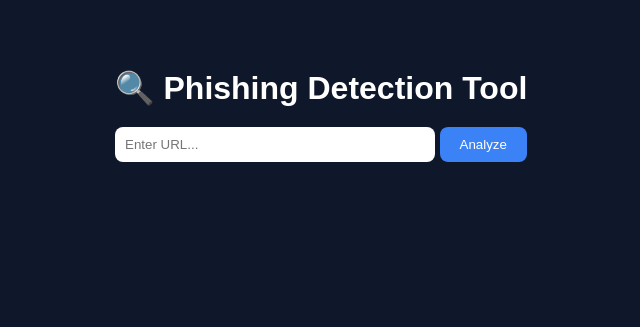
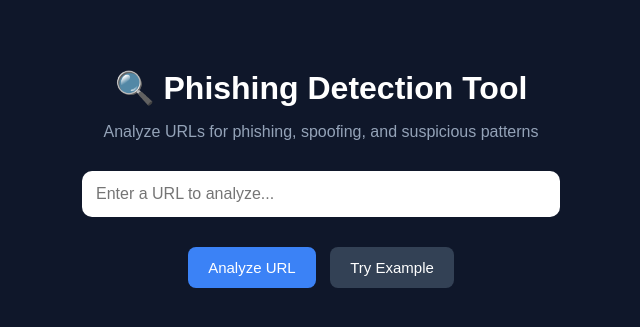
Before and after one commit to manav1777/phishing-detector, a Flask app: page / in a window 1280 px wide. Shown: the top 327 px of the page, without its empty margins (319-959 px from the left). Run offline with Flask 3, Linux system fonts and the light colour scheme.

Commit message:
Improve UI and add demo feature for phishing detection tool

```diff
--- a/app.py
+++ b/app.py
@@ -112,16 +112,35 @@ def analyze(url):
 
     return score, risk, reasons
 
-# ---- Routes ----
+
+#---- demo route-----
+
+@app.route("/demo")
+def demo():
+    demo_url = "http://paypal-secure-login.verify-account.ru"
+
+    score, risk, reasons = analyze(demo_url)
+
+    result = {
+        "url": demo_url,
+        "score": score,
+        "risk": risk,
+        "reasons": reasons
+    }
+
+    return render_template("index.html", result=result, demo_url=demo_url)
+
+
+#---- Routes ----
 
 @app.route("/", methods=["GET", "POST"])
 def home():
     result = None
+    demo_url = ""
 
     if request.method == "POST":
         url = request.form.get("url")
 
-        # 🛡️ Prevent empty input crash
         if not url or url.strip() == "":
             return render_template("index.html", result=None)
 
@@ -134,7 +153,7 @@ def home():
             "reasons": reasons
         }
 
-    return render_template("index.html", result=result)
+    return render_template("index.html", result=result, demo_url=demo_url)
 
 if __name__ == "__main__":
     app.run()
--- a/templates/index.html
+++ b/templates/index.html
@@ -13,55 +13,80 @@
         }
 
         h1 {
-            margin-bottom: 20px;
+            margin-bottom: 10px;
+            font-size: 32px;
         }
 
-        form {
+        p.subtitle {
+            color: #94a3b8;
             margin-bottom: 30px;
         }
 
+        .input-section {
+            margin-bottom: 25px;
+        }
+
         input {
-            padding: 10px;
-            width: 300px;
-            border-radius: 8px;
+            padding: 14px;
+            width: 450px;
+            border-radius: 10px;
             border: none;
+            font-size: 16px;
+        }
+
+        .buttons {
+            margin-top: 15px;
         }
 
         button {
-            padding: 10px 20px;
+            padding: 12px 20px;
             border: none;
             border-radius: 8px;
             background-color: #3b82f6;
             color: white;
             cursor: pointer;
+            font-size: 15px;
+            margin: 5px;
         }
 
         button:hover {
             background-color: #2563eb;
         }
 
+        .demo-btn {
+            background-color: #334155;
+        }
+
+        .demo-btn:hover {
+            background-color: #475569;
+        }
+
         .card {
             background-color: #1e293b;
-            padding: 20px;
-            border-radius: 12px;
-            width: 400px;
-            margin: 0 auto;
+            padding: 25px;
+            border-radius: 14px;
+            width: 450px;
+            margin: 30px auto;
+            text-align: left;
         }
 
         .low {
             color: #22c55e;
+            font-weight: bold;
         }
 
         .medium {
             color: #facc15;
+            font-weight: bold;
         }
 
         .high {
             color: #ef4444;
+            font-weight: bold;
         }
 
         ul {
-            text-align: left;
+            margin-top: 10px;
         }
     </style>
 </head>
@@ -69,34 +94,61 @@
 <body>
 
     <h1>🔍 Phishing Detection Tool</h1>
+    <p class="subtitle">Analyze URLs for phishing, spoofing, and suspicious patterns</p>
 
     <form method="POST">
-        <input type="text" name="url" placeholder="Enter URL..." required>
-        <button type="submit">Analyze</button>
+
+        <div class="input-section">
+            <input
+                type="text"
+                name="url"
+                id="urlInput"
+                placeholder="Enter a URL to analyze..."
+                value="{{ request.form.get('url', '') }}"
+                required
+            >
+        </div>
+
+        <div class="buttons">
+            <button type="submit">Analyze URL</button>
+            <button type="button" class="demo-btn" onclick="loadDemo()">
+                Try Example
+            </button>
+        </div>
+
     </form>
 
     {% if result %}
     <div class="card">
-        <h2>Results</h2>
+
+        <h2>Analysis Results</h2>
 
         <p><strong>URL:</strong> {{ result.url }}</p>
         <p><strong>Score:</strong> {{ result.score }}/100</p>
 
         <p>
-            <strong>Risk:</strong>
+            <strong>Risk Level:</strong>
             <span class="{{ result.risk|lower }}">
                 {{ result.risk }}
             </span>
         </p>
 
-        <h3>Indicators:</h3>
+        <h3>Detected Indicators:</h3>
         <ul>
             {% for r in result.reasons %}
                 <li>{{ r }}</li>
             {% endfor %}
         </ul>
+
     </div>
     {% endif %}
 
+    <script>
+        function loadDemo() {
+            document.getElementById("urlInput").value =
+                "http://paypal-secure-login.verify-account.ru";
+        }
+    </script>
+
 </body>
 </html>
```
